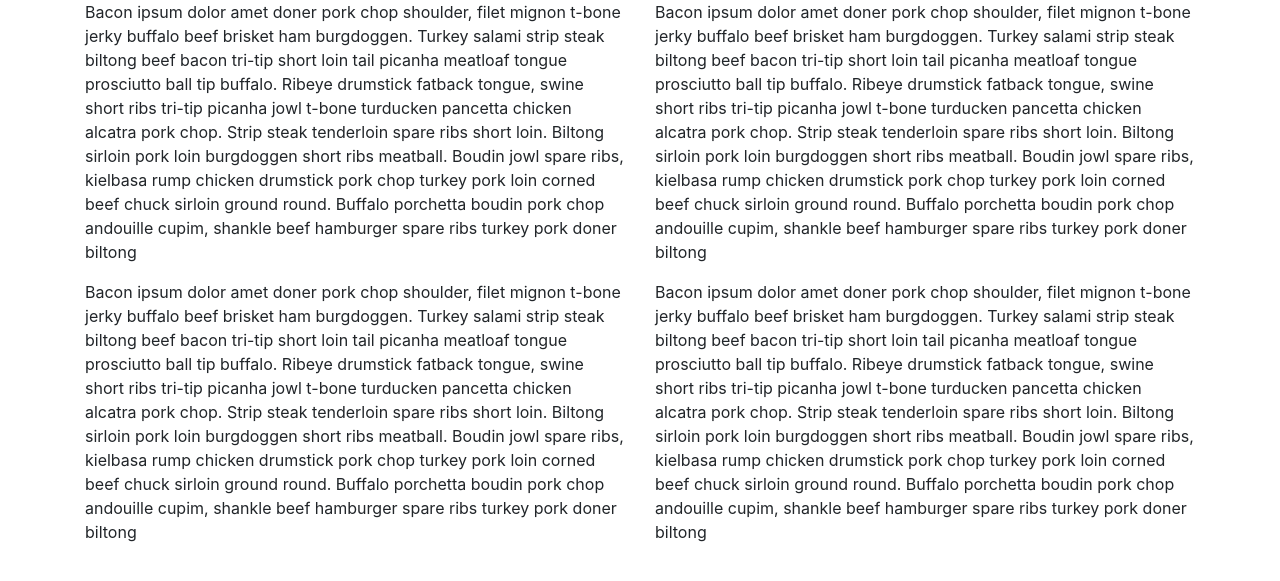
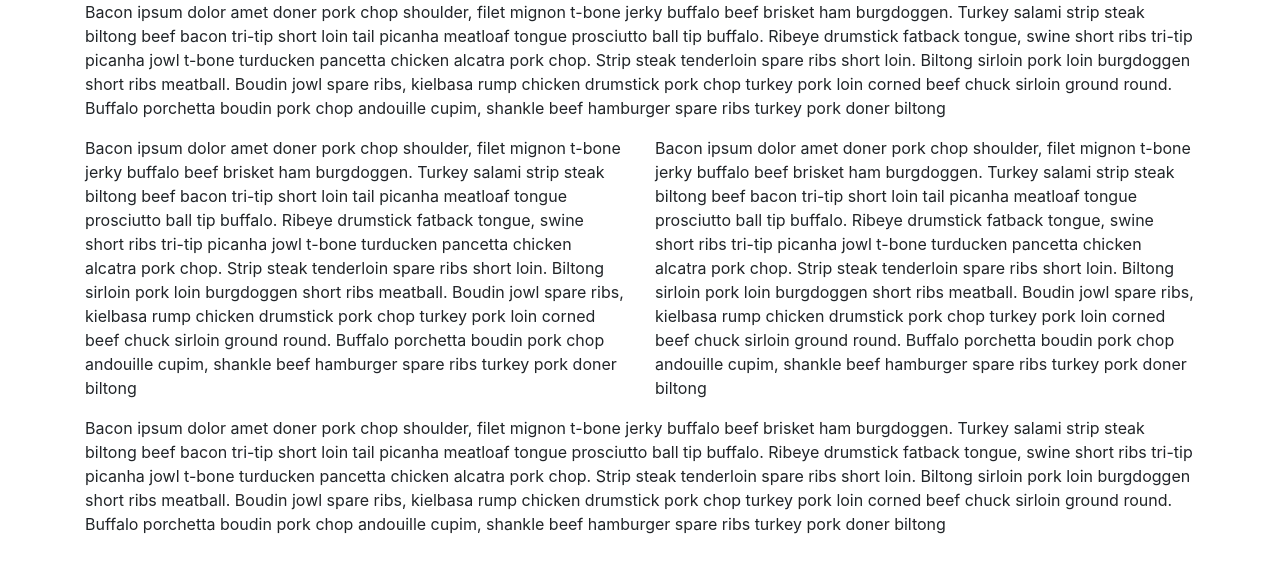
Before and after one commit to akhamsamran/bootstrap-sample, a PHP site: page / in a window 1280 px wide. Shown: the part 57-638 px from the top of the page. Run offline with PHP 8.4, Linux system fonts and the light colour scheme; some libraries are stand-ins or nearby versions.

Commit message:
chnged col to mixed sizes

```diff
--- a/index.php
+++ b/index.php
@@ -37,7 +37,7 @@
 		<main>
 			<div class="container">
 				<div class="row">
-					<div class="col-sm-6">
+					<div class="col-12">
 						<p>Bacon ipsum dolor amet doner pork chop shoulder, filet mignon t-bone jerky buffalo beef brisket ham burgdoggen. Turkey salami strip steak biltong beef bacon tri-tip short loin tail picanha meatloaf tongue prosciutto ball tip buffalo. Ribeye drumstick fatback tongue, swine short ribs tri-tip picanha jowl t-bone turducken pancetta chicken alcatra pork chop. Strip steak tenderloin spare ribs short loin. Biltong sirloin pork loin burgdoggen short ribs meatball. Boudin jowl spare ribs, kielbasa rump chicken drumstick pork chop turkey pork loin corned beef chuck sirloin ground round. Buffalo porchetta boudin pork chop andouille cupim, shankle beef hamburger spare ribs turkey pork doner biltong</p>
 					</div>
 					<div class="col-sm-6">
@@ -46,7 +46,7 @@
 					<div class="col-sm-6">
 						<p>Bacon ipsum dolor amet doner pork chop shoulder, filet mignon t-bone jerky buffalo beef brisket ham burgdoggen. Turkey salami strip steak biltong beef bacon tri-tip short loin tail picanha meatloaf tongue prosciutto ball tip buffalo. Ribeye drumstick fatback tongue, swine short ribs tri-tip picanha jowl t-bone turducken pancetta chicken alcatra pork chop. Strip steak tenderloin spare ribs short loin. Biltong sirloin pork loin burgdoggen short ribs meatball. Boudin jowl spare ribs, kielbasa rump chicken drumstick pork chop turkey pork loin corned beef chuck sirloin ground round. Buffalo porchetta boudin pork chop andouille cupim, shankle beef hamburger spare ribs turkey pork doner biltong</p>
 					</div>
-					<div class="col-sm-6">
+					<div class="col-12">
 						<p>Bacon ipsum dolor amet doner pork chop shoulder, filet mignon t-bone jerky buffalo beef brisket ham burgdoggen. Turkey salami strip steak biltong beef bacon tri-tip short loin tail picanha meatloaf tongue prosciutto ball tip buffalo. Ribeye drumstick fatback tongue, swine short ribs tri-tip picanha jowl t-bone turducken pancetta chicken alcatra pork chop. Strip steak tenderloin spare ribs short loin. Biltong sirloin pork loin burgdoggen short ribs meatball. Boudin jowl spare ribs, kielbasa rump chicken drumstick pork chop turkey pork loin corned beef chuck sirloin ground round. Buffalo porchetta boudin pork chop andouille cupim, shankle beef hamburger spare ribs turkey pork doner biltong</p>
 					</div>
 				</div>
```
